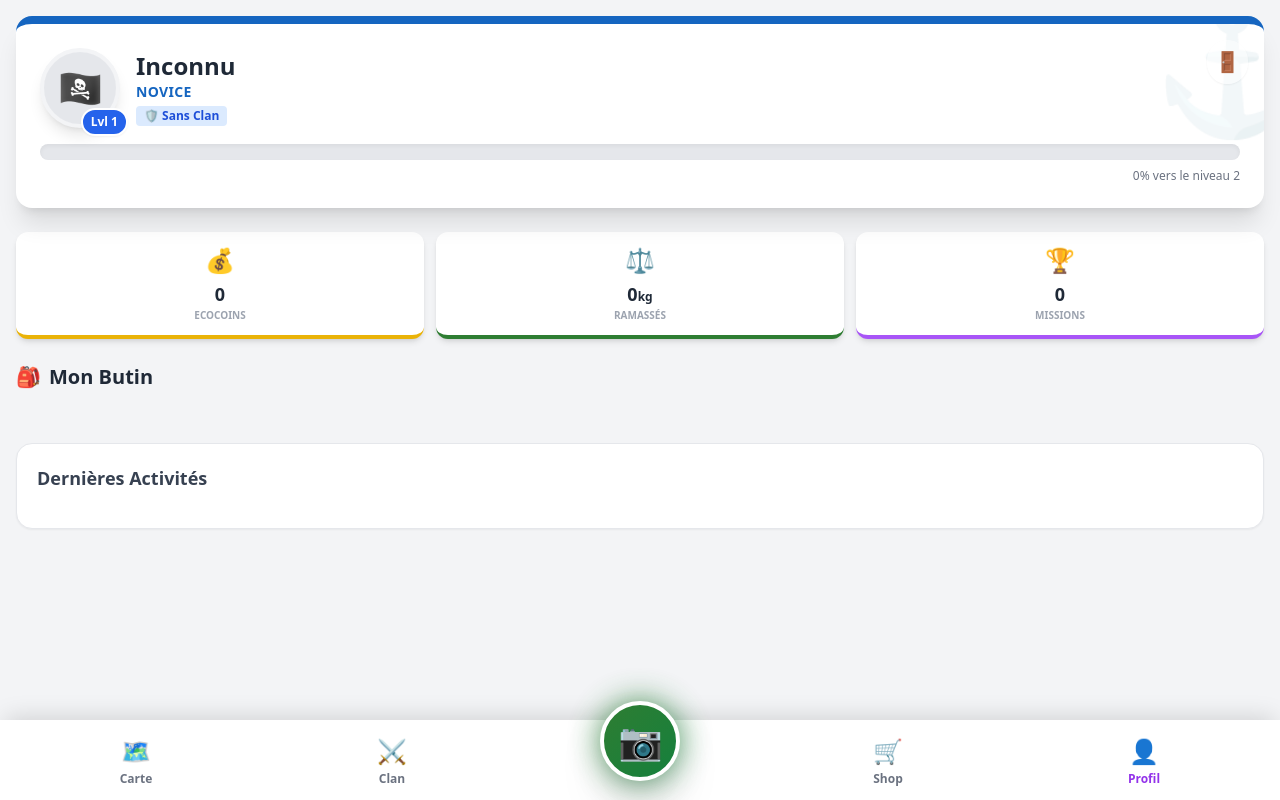
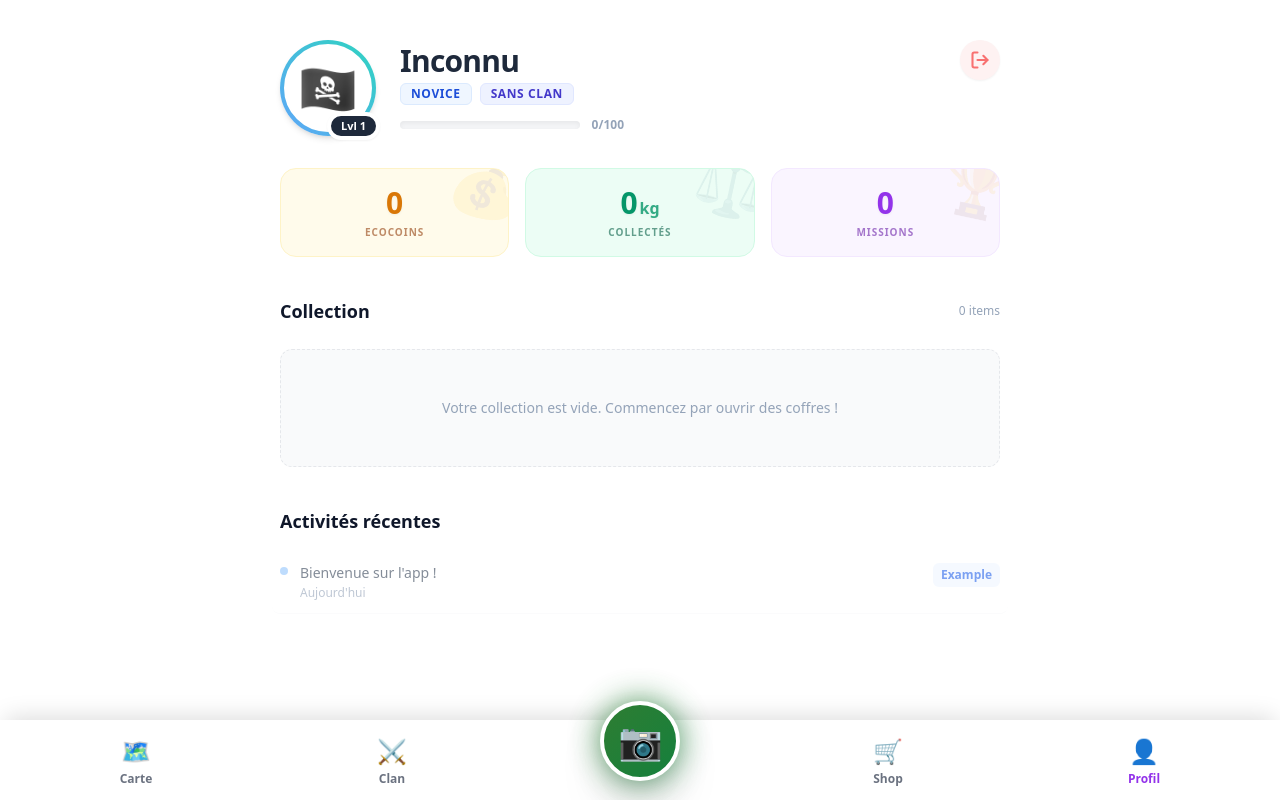
Before and after one commit to Tom-Stephan/TP_Gestion_Projet, a Vue app in the folder client/: page /profile in a window 1280 px wide. Built offline with nearby package versions, Linux system fonts and the light colour scheme; sample sign-in values are in the browser's storage.

Commit message:
feat: Add shop view with lootbox mechanics, user model for wallet, XP, and inventory, and an interactive map component.

```diff
--- a/client/src/components/UserProfile.vue
+++ b/client/src/components/UserProfile.vue
@@ -49,19 +49,35 @@ const user = computed(() => {
     ...defaultUser,
     ...userStore.currentUser,
     stats: { ...defaultUser.stats, ...(userStore.currentUser?.stats || {}) },
-    clan: { ...defaultUser.clan, ...(userStore.currentUser?.clan || {}) }
+    clan: { ...defaultUser.clan, ...(userStore.currentUser?.clan || {}) },
+    // Compute derived state locally for display
+    xpRequired: userStore.getXpRequired(userStore.currentUser?.level || 1)
   };
+});
+
+const progressPercent = computed(() => {
+  if (!user.value) return 0;
+  return Math.min(100, Math.round((user.value.xp / user.value.xpRequired) * 100));
 });
 
 const enrichedInventory = computed(() => {
   if (!user.value || !user.value.inventory_cards) return [];
 
-  return (user.value.inventory_cards || []).map(itemName => {
-    // If newItem is just a string (as expected from DB)
+  const inventory = user.value.inventory_cards || [];
+  const counts = {};
+
+  // Count occurrences
+  inventory.forEach(itemName => {
+    counts[itemName] = (counts[itemName] || 0) + 1;
+  });
+
+  // Map to enriched objects
+  return Object.entries(counts).map(([itemName, count]) => {
     const details = cardMap[itemName] || { rarity: 'Commune', image: '❓' };
     return {
-      id: itemName, // Use name as ID for simplicity or generate one
-      name: details.name || itemName, // Use mapped name if available, else original string
+      id: itemName,
+      name: details.name || itemName,
+      count,
       ...details
     };
   });
@@ -83,111 +99,143 @@ const getRarityColor = (rarity) => {
 </script>
 
 <template>
-  <div v-if="user" class="min-h-screen bg-gray-100 p-4 pb-24 font-sans">
+  <div v-if="user" class="min-h-screen bg-white pb-24 font-sans text-slate-800">
 
-    <!-- Header RPG Card -->
-    <div class="bg-white rounded-2xl shadow-xl p-6 mb-6 border-t-8 border-ocean-blue relative overflow-hidden">
-      <!-- Background pattern decoration -->
-      <div class="absolute top-0 right-0 opacity-10 text-9xl transform translate-x-12 -translate-y-6 pointer-events-none">⚓</div>
-
-      <!-- Logout Button (Top Right) -->
-      <button
-        @click="handleLogout"
-        class="absolute top-4 right-4 bg-white/50 hover:bg-white text-gray-600 hover:text-red-600 p-2 rounded-full transition-all shadow-sm z-10"
-        title="Se déconnecter"
-      >
-        <span class="text-xl font-bold">🚪</span>
-      </button>
-
-      <div class="flex items-center gap-4 mb-4">
-        <!-- Avatar -->
+    <!-- Clean Header -->
+    <div class="max-w-3xl mx-auto p-6 pt-10">
+        <div class="flex items-start justify-between mb-8">
+            <div class="flex items-center gap-6">
+                <!-- Avatar with Colorful Ring -->
                 <div class="relative">
-          <div class="w-20 h-20 rounded-full border-4 border-gray-100 shadow-lg bg-gray-200 flex items-center justify-center text-4xl">
+                    <div class="w-24 h-24 rounded-full p-1 bg-gradient-to-tr from-blue-400 to-teal-400 shadow-md">
+                        <div class="w-full h-full bg-white rounded-full flex items-center justify-center text-5xl border-2 border-white">
                             🏴‍☠️
                         </div>
-          <div class="absolute -bottom-2 -right-2 bg-blue-600 text-white text-xs font-bold px-2 py-1 rounded-full border-2 border-white shadow-sm">
+                    </div>
+                    <div class="absolute -bottom-1 -right-1 bg-slate-800 text-white text-[11px] font-bold px-2.5 py-0.5 rounded-full border-4 border-white shadow-sm">
                         Lvl {{ user.level }}
                     </div>
                 </div>
 
                 <!-- Info -->
                 <div>
-           <h1 class="text-2xl font-black text-gray-800">{{ user.pseudo }}</h1>
-           <div class="text-sm font-semibold text-ocean-blue uppercase tracking-wide">{{ user.title }}</div>
-           <div class="mt-1 inline-flex items-center gap-1 px-2 py-0.5 rounded text-xs font-bold bg-blue-100 text-blue-700">
-             🛡️ {{ user.clan.name }}
+                   <h1 class="text-3xl font-extrabold text-slate-800 tracking-tight mb-1">{{ user.pseudo }}</h1>
+                   <div class="flex items-center gap-2 mb-3">
+                        <span class="px-2.5 py-0.5 rounded-md bg-blue-50 text-blue-700 text-xs font-bold uppercase tracking-wider border border-blue-100">{{ user.title }}</span>
+                        <span class="px-2.5 py-0.5 rounded-md bg-indigo-50 text-indigo-700 text-xs font-bold uppercase tracking-wider border border-indigo-100">{{ user.clan.name }}</span>
+                   </div>
+
+                   <!-- Colored XP Bar -->
+                   <div class="flex items-center gap-3 text-xs w-56">
+                        <div class="flex-grow h-2 bg-gray-100 rounded-full overflow-hidden shadow-inner">
+                            <div class="h-full bg-gradient-to-r from-blue-500 to-indigo-500 rounded-full" :style="{ width: `${progressPercent}%` }"></div>
+                        </div>
+                        <span class="text-slate-400 font-bold tabular-nums">{{ user.xp }}/{{ user.xpRequired }}</span>
                    </div>
                 </div>
             </div>
 
-      <!-- XP Bar -->
-      <div class="w-full bg-gray-200 rounded-full h-4 shadow-inner mb-2">
-        <div
-          class="bg-gradient-to-r from-blue-400 to-blue-600 h-4 rounded-full transition-all duration-1000 relative"
-          :style="{ width: `${user.xp}%` }"
+            <button
+              @click="handleLogout"
+              class="group flex flex-col items-center justify-center w-10 h-10 rounded-full bg-red-50 text-red-400 hover:bg-red-500 hover:text-white transition-all duration-300 shadow-sm"
+              title="Se déconnecter"
             >
-          <!-- Shine -->
-          <div class="absolute inset-0 bg-white/20 rounded-full"></div>
-        </div>
-      </div>
-      <div class="text-xs text-right text-gray-500 font-medium">{{ user.xp }}% vers le niveau {{ user.level + 1 }}</div>
+              <svg xmlns="http://www.w3.org/2000/svg" width="20" height="20" viewBox="0 0 24 24" fill="none" stroke="currentColor" stroke-width="2.5" stroke-linecap="round" stroke-linejoin="round"><path d="M9 21H5a2 2 0 0 1-2-2V5a2 2 0 0 1 2-2h4"></path><polyline points="16 17 21 12 16 7"></polyline><line x1="21" y1="12" x2="9" y2="12"></line></svg>
+            </button>
         </div>
 
-    <!-- Stats Grid -->
-    <div class="grid grid-cols-3 gap-3 mb-6">
-      <div class="bg-white p-3 rounded-xl shadow-md text-center border-b-4 border-yellow-500">
-        <div class="text-2xl mb-1">💰</div>
-        <div class="font-black text-gray-800 text-lg">{{ user.wallet_points }}</div>
-        <div class="text-[10px] uppercase font-bold text-gray-400">EcoCoins</div>
+        <!-- Colorful Stats Row -->
+        <div class="grid grid-cols-3 gap-4 mb-10">
+            <div class="relative overflow-hidden bg-amber-50 rounded-2xl p-4 border border-amber-100 flex flex-col items-center justify-center group hover:shadow-md transition-all">
+                <div class="absolute -right-4 -top-4 text-6xl opacity-10 rotate-12 group-hover:rotate-0 transition-transform">💰</div>
+                <div class="text-3xl font-black text-amber-600 mb-1 filter drop-shadow-sm">{{ user.wallet_points }}</div>
+                <div class="text-[10px] font-bold text-amber-800/60 uppercase tracking-widest">EcoCoins</div>
             </div>
-      <div class="bg-white p-3 rounded-xl shadow-md text-center border-b-4 border-forest-green">
-        <div class="text-2xl mb-1">⚖️</div>
-        <div class="font-black text-gray-800 text-lg">{{ user.stats.weight }}<small class="text-xs">kg</small></div>
-        <div class="text-[10px] uppercase font-bold text-gray-400">Ramassés</div>
+            <div class="relative overflow-hidden bg-emerald-50 rounded-2xl p-4 border border-emerald-100 flex flex-col items-center justify-center group hover:shadow-md transition-all">
+                 <div class="absolute -right-4 -top-4 text-6xl opacity-10 rotate-12 group-hover:rotate-0 transition-transform">⚖️</div>
+                 <div class="text-3xl font-black text-emerald-600 mb-1 filter drop-shadow-sm">{{ user.stats.weight }}<span class="text-base font-bold ml-0.5 opacity-80">kg</span></div>
+                 <div class="text-[10px] font-bold text-emerald-800/60 uppercase tracking-widest">Collectés</div>
             </div>
-      <div class="bg-white p-3 rounded-xl shadow-md text-center border-b-4 border-purple-500">
-        <div class="text-2xl mb-1">🏆</div>
-        <div class="font-black text-gray-800 text-lg">{{ user.stats.missions }}</div>
-        <div class="text-[10px] uppercase font-bold text-gray-400">Missions</div>
+            <div class="relative overflow-hidden bg-purple-50 rounded-2xl p-4 border border-purple-100 flex flex-col items-center justify-center group hover:shadow-md transition-all">
+                 <div class="absolute -right-4 -top-4 text-6xl opacity-10 rotate-12 group-hover:rotate-0 transition-transform">🏆</div>
+                 <div class="text-3xl font-black text-purple-600 mb-1 filter drop-shadow-sm">{{ user.stats.missions }}</div>
+                 <div class="text-[10px] font-bold text-purple-800/60 uppercase tracking-widest">Missions</div>
             </div>
         </div>
 
-    <!-- Inventory / Loot -->
-    <div class="mb-6">
-      <h2 class="text-xl font-black text-gray-800 mb-3 flex items-center gap-2">
-        <span>🎒</span> Mon Butin
-      </h2>
-      <div class="flex gap-4 overflow-x-auto pb-4 snap-x">
+    <!-- Inventory / Collection -->
+    <div class="mb-10">
+      <div class="flex items-center justify-between mb-6">
+         <h2 class="text-lg font-bold text-slate-900">Collection</h2>
+         <span class="text-xs font-medium text-slate-400">{{ enrichedInventory.length }} items</span>
+      </div>
+
+      <div class="grid grid-cols-3 sm:grid-cols-4 gap-4">
         <div
           v-for="(item, index) in enrichedInventory"
-          :key="index"
-          class="min-w-[100px] bg-white rounded-xl p-3 shadow-md flex flex-col items-center justify-between border-2 snap-center"
-          :class="getRarityColor(item.rarity)"
+          :key="item.id"
+          class="group relative rounded-xl p-3 flex flex-col items-center justify-center aspect-[3/4] shadow-sm hover:shadow-md transition-all duration-300 cursor-pointer overflow-hidden border border-transparent"
+          :class="{
+            'bg-slate-100 hover:bg-slate-200': item.rarity === 'Commune',
+            'bg-gradient-to-br from-blue-50 to-indigo-100 border-blue-200': item.rarity === 'Rare',
+            'bg-gradient-to-br from-amber-50 to-orange-100 border-amber-200': item.rarity === 'Légendaire',
+            'bg-gradient-to-br from-fuchsia-50 to-purple-100 border-fuchsia-200': item.rarity === 'Mythique'
+          }"
         >
-          <div class="text-4xl mb-2">{{ item.image }}</div>
-          <div class="text-xs font-bold text-center leading-tight mb-1">{{ item.name }}</div>
-          <div class="text-[9px] uppercase font-extrabold opacity-70">{{ item.rarity }}</div>
+           <!-- Count Badge -->
+           <div v-if="item.count > 1" class="absolute top-2 right-2 bg-white/90 text-slate-800 text-[10px] font-bold px-1.5 py-0.5 rounded-full shadow-sm z-10 transition-colors">
+             x{{ item.count }}
+           </div>
+
+           <div class="text-4xl mb-3 filter drop-shadow-sm transform group-hover:scale-110 transition-all duration-300 relative z-10">{{ item.image }}</div>
+
+           <div class="text-center w-full relative z-10">
+               <div class="text-xs font-bold text-slate-700 truncate w-full mb-0.5" :class="{'text-amber-800': item.rarity === 'Légendaire', 'text-indigo-800': item.rarity === 'Rare', 'text-fuchsia-800': item.rarity === 'Mythique'}">{{ item.name }}</div>
+               <div class="text-[9px] font-bold uppercase tracking-wider opacity-60">{{ item.rarity }}</div>
+           </div>
+
+           <!-- Shine Effect for High Rarity -->
+           <div v-if="['Rare', 'Légendaire', 'Mythique'].includes(item.rarity)" class="absolute inset-0 bg-white/30 skew-x-12 -translate-x-full group-hover:animate-shine transition-all"></div>
+        </div>
+
+        <!-- Empty State -->
+        <div v-if="enrichedInventory.length === 0" class="col-span-full py-12 text-center bg-gray-50 rounded-xl border border-dashed border-gray-200 text-slate-400 text-sm">
+            Votre collection est vide. Commencez par ouvrir des coffres !
         </div>
       </div>
     </div>
 
     <!-- History -->
-    <div class="bg-white rounded-2xl shadow-sm p-5 border border-gray-200">
-      <h3 class="text-lg font-bold text-gray-700 mb-4">Dernières Activités</h3>
+    <div class="mb-8">
+         <h3 class="text-lg font-bold text-slate-900 mb-4">Activités récentes</h3>
          <div class="space-y-4">
-        <div v-for="log in user.history" :key="log.id" class="flex items-start gap-3 relative pb-4 last:pb-0 last:border-0 border-l-2 border-dashed border-gray-200 pl-4">
-          <div class="absolute -left-[5px] top-1 w-2 h-2 rounded-full bg-gray-400"></div>
+             <div v-if="user.history && user.history.length === 0" class="flex items-start justify-between py-3 border-b border-gray-50 hover:bg-gray-50 rounded-lg px-2 transition-colors -mx-2 opacity-60">
+                 <div class="flex items-start gap-3">
+                     <div class="mt-1 w-2 h-2 rounded-full bg-blue-300"></div>
                      <div>
-            <div class="font-semibold text-gray-800 text-sm">{{ log.action }}</div>
-            <div class="flex justify-between items-center w-full gap-8">
-               <span class="text-xs text-gray-400">{{ log.date }}</span>
-               <span class="text-xs font-bold text-green-600 bg-green-50 px-2 py-0.5 rounded">{{ log.gain }}</span>
+                         <div class="text-sm font-medium text-slate-700">Bienvenue sur l'app !</div>
+                         <div class="text-xs text-slate-400 mt-0.5">Aujourd'hui</div>
                      </div>
                  </div>
+                 <span class="text-xs font-semibold text-blue-600 bg-blue-50 px-2 py-1 rounded-md">Example</span>
+             </div>
+
+             <div v-for="log in user.history.slice(0, 3)" :key="log.id" class="flex items-start justify-between py-3 border-b border-gray-50 last:border-0 hover:bg-gray-50 rounded-lg px-2 transition-colors -mx-2">
+                 <div class="flex items-start gap-3">
+                     <div class="mt-1 w-2 h-2 rounded-full bg-slate-200"></div>
+                     <div>
+                         <div class="text-sm font-medium text-slate-700">{{ log.action }}</div>
+                         <div class="text-xs text-slate-400 mt-0.5">{{ log.date }}</div>
+                     </div>
+                 </div>
+                 <span class="text-xs font-semibold text-emerald-600 bg-emerald-50 px-2 py-1 rounded-md">
+                    {{ log.gain }}
+                 </span>
              </div>
          </div>
     </div>
 
+    </div>
   </div>
 </template>
 
@@ -200,4 +248,12 @@ const getRarityColor = (rarity) => {
   -ms-overflow-style: none;
   scrollbar-width: none;
 }
+/* Hide scrollbar for clean horizontal scroll */
+.hide-scrollbar::-webkit-scrollbar {
+  display: none;
+}
+.hide-scrollbar {
+  -ms-overflow-style: none;
+  scrollbar-width: none;
+}
 </style>
--- a/client/src/components/map/InteractiveMap.vue
+++ b/client/src/components/map/InteractiveMap.vue
@@ -5,11 +5,13 @@ import L from 'leaflet';
 import 'leaflet/dist/leaflet.css';
 import { useMissionStore } from '../../stores/useMissionStore';
 import { useGameStore } from '../../stores/useGameStore';
+import { useUserStore } from '../../stores/userStore';
 
 const zoom = ref(13);
 const center = ref([48.390394, -4.486076]); // Brest
 const missionStore = useMissionStore();
 const gameStore = useGameStore();
+const userStore = useUserStore();
 
 // Mock Data for Pollution Spots
 const spots = ref([
@@ -140,6 +142,9 @@ onMounted(() => {
 // Handle Attack on Hazard Spot
 const handleAttack = (spotId) => {
   missionStore.startMission(spotId);
+  // Award XP for starting/doing the mission (Simplified for TP)
+  userStore.addXp(500);
+  userStore.saveUserData();
 };
 
 // Handle Reinforce Safe Zone
@@ -147,6 +152,8 @@ const handleReinforce = (spotId) => {
   const spot = spots.value.find(s => s.id === spotId);
   if (spot) {
     console.log(`Reinforced ${spot.name}! +200 XP`);
+    userStore.addXp(200);
+    userStore.saveUserData();
   }
 };
 
--- a/client/src/stores/userStore.js
+++ b/client/src/stores/userStore.js
@@ -44,7 +44,9 @@ export const useUserStore = defineStore('user', () => {
                 },
                 body: JSON.stringify({
                     wallet_points: currentUser.value.wallet_points,
-                    inventory_cards: currentUser.value.inventory_cards
+                    inventory_cards: currentUser.value.inventory_cards,
+                    xp: currentUser.value.xp,
+                    level: currentUser.value.level
                 }),
             });
 
@@ -58,10 +60,33 @@ export const useUserStore = defineStore('user', () => {
         }
     };
 
+    const getXpRequired = (level) => {
+        return 100 * level; // Level 1->2: 100, Level 2->3: 200, etc.
+    };
+
+    const addXp = (amount) => {
+        if (!currentUser.value) return;
+
+        currentUser.value.xp = (currentUser.value.xp || 0) + amount;
+
+        let required = getXpRequired(currentUser.value.level || 1);
+
+        // Level Up Logic
+        while (currentUser.value.xp >= required) {
+            currentUser.value.xp -= required;
+            currentUser.value.level = (currentUser.value.level || 1) + 1;
+
+            // Recalculate for next level if multiple level ups happen
+            required = getXpRequired(currentUser.value.level);
+        }
+    };
+
     return {
         currentUser,
         login,
         logout,
-        saveUserData
+        saveUserData,
+        addXp,
+        getXpRequired
     };
 });
```
Also changed, not shown: client/src/views/ShopView.vue (+70 -46 lines), 2 other files (tests, documents, lock files or other folders). Lines whose indentation alone changed are shown as unchanged.
